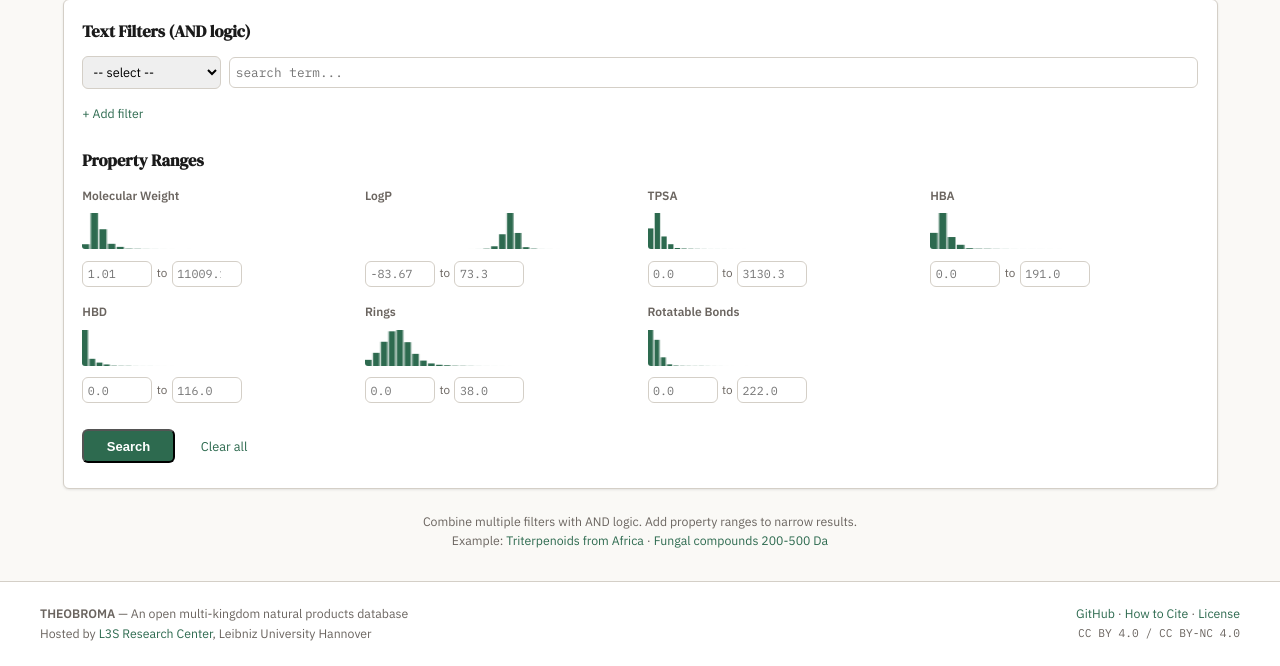
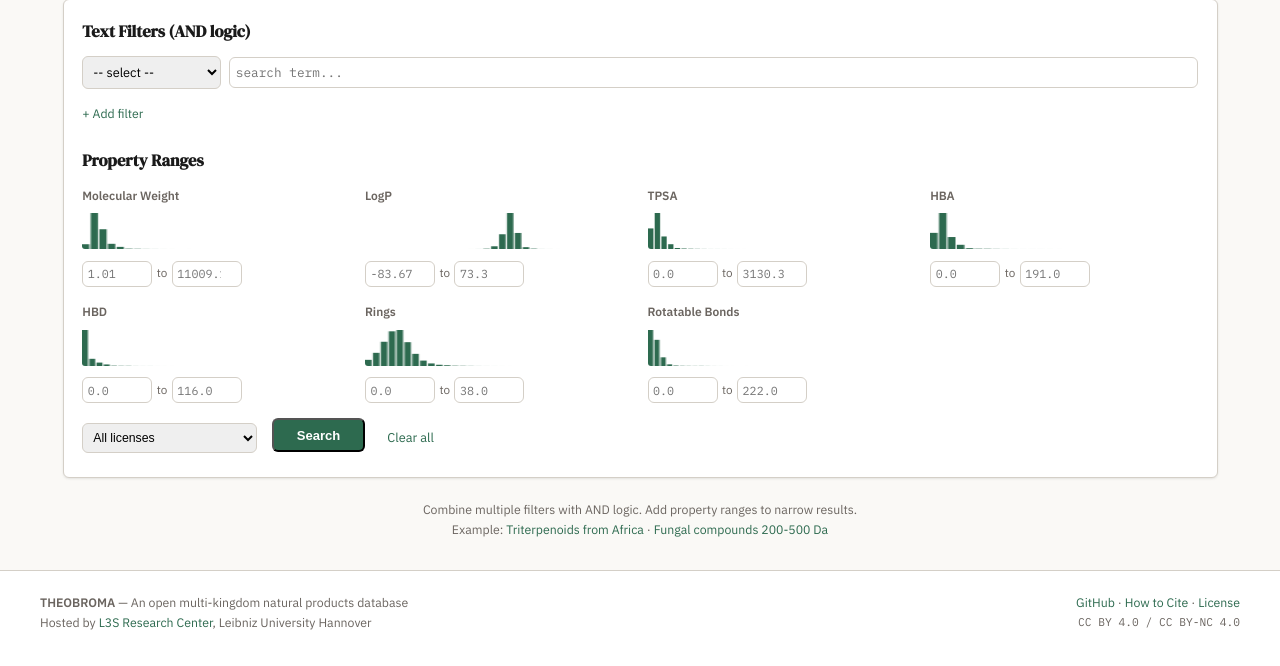
Before and after one commit to ThorKlm/theobroma, a Flask app: page /advanced in a window 1280 px wide. Shown: the part 169-835 px from the top of the page. After the commit the page ends 799 px from the top, so only its background shows below. Run offline with Flask 3, Linux system fonts and the light colour scheme; some libraries are stand-ins or nearby versions.

Commit message:
v16: license-aware search filter (commercial/academic/all) across search, browse, similarity, advanced

```diff
--- a/app.py
+++ b/app.py
@@ -280,6 +280,11 @@ def browse():
             clauses.append("(region IS NULL OR region='' OR region='global')")
         else:
             clauses.append("region=%s"); params += (region,)
+    license_filter = request.args.get("license", "all")
+    if license_filter == "commercial":
+        clauses.append("license_tier IN ('CC BY 4.0', 'CC0')")
+    elif license_filter == "academic":
+        clauses.append("license_tier IN ('CC BY 4.0', 'CC0', 'CC BY-NC 4.0')")
     if named:
         clauses.append("name IS NOT NULL AND name != ''")
     if chem_class:
@@ -575,6 +580,11 @@ def export_results():
         clauses.append("region=%s"); params += (region,)
     elif region == "unresolved":
         clauses.append("(region IS NULL OR region='' OR region='global')")
+    license_filter = request.args.get("license", "all")
+    if license_filter == "commercial":
+        clauses.append("license_tier IN ('CC BY 4.0', 'CC0')")
+    elif license_filter == "academic":
+        clauses.append("license_tier IN ('CC BY 4.0', 'CC0', 'CC BY-NC 4.0')")
     if named:
         clauses.append("name IS NOT NULL AND name != ''")
     where = "WHERE "+" AND ".join(clauses) if clauses else ""
@@ -643,6 +653,12 @@ def similarity():
     region_filter = request.args.get("region", "")
     if region_filter and results:
         results = [r for r in results if r.get("region") == region_filter]
+    # Apply license filter
+    license_filter = request.args.get("license", "all")
+    if license_filter == "commercial" and results:
+        results = [r for r in results if r.get("license_tier") in ("CC BY 4.0", "CC0")]
+    elif license_filter == "academic" and results:
+        results = [r for r in results if r.get("license_tier") in ("CC BY 4.0", "CC0", "CC BY-NC 4.0")]
     # Apply post-filters
     region_filter = request.args.get("region", "")
     kingdom_filter = request.args.get("kingdom", "")
@@ -892,6 +908,12 @@ def advanced_search():
             else:
                 clauses.append(sql)
                 params.append(f"%{value}%" if field != "kingdom" else f"%{value}%")
+    # License filter
+    license_filter = request.args.get("license", "all")
+    if license_filter == "commercial":
+        clauses.append("license_tier IN ('CC BY 4.0', 'CC0')")
+    elif license_filter == "academic":
+        clauses.append("license_tier IN ('CC BY 4.0', 'CC0', 'CC BY-NC 4.0')")
     # Property range filters
     for prop in ["mw", "logp", "tpsa", "hba", "hbd", "n_rings", "rotatable_bonds"]:
         lo = request.args.get(f"{prop}_min", "")
--- a/templates/advanced.html
+++ b/templates/advanced.html
@@ -97,8 +97,15 @@
             </div>
         {% endfor %}
         </div>
-        <button type="submit" class="btn" style="margin-top:1rem;">Search</button>
-        <a href="/advanced" style="margin-left:1rem;font-size:0.85rem;">Clear all</a>
+        <div style="display:flex;align-items:center;gap:1rem;margin-top:1rem;">
+            <select name="license" style="font-size:0.82rem;padding:0.4rem;border:1px solid var(--border);border-radius:var(--radius);">
+                <option value="all"{{ ' selected' if request.args.get('license','all') == 'all' }}>All licenses</option>
+                <option value="commercial"{{ ' selected' if request.args.get('license') == 'commercial' }}>Commercial use allowed</option>
+                <option value="academic"{{ ' selected' if request.args.get('license') == 'academic' }}>Non-commercial research</option>
+            </select>
+            <button type="submit" class="btn">Search</button>
+            <a href="/advanced" style="font-size:0.85rem;">Clear all</a>
+        </div>
     </form>
 </div>
 
--- a/templates/search.html
+++ b/templates/search.html
@@ -361,6 +361,11 @@ document.addEventListener('click', function(e) {
         <div id="extra-filters"></div>
         <div class="search-actions">
             <a href="#" id="add-filter-btn" onclick="addFilter();return false;" class="add-filter-link">+ Add filter</a>
+            <select name="license" style="font-size:0.82rem;padding:0.4rem;border:1px solid var(--border);border-radius:var(--radius);">
+                <option value="all"{{ ' selected' if request.args.get('license','all') == 'all' }}>All licenses</option>
+                <option value="commercial"{{ ' selected' if request.args.get('license') == 'commercial' }}>Commercial use allowed</option>
+                <option value="academic"{{ ' selected' if request.args.get('license') == 'academic' }}>Non-commercial research</option>
+            </select>
             <button type="submit">Search</button>
         </div>
     </form>
--- a/templates/similarity.html
+++ b/templates/similarity.html
@@ -36,6 +36,11 @@
                 {% endfor %}
             </select>
             <input type="text" name="class_filter" value="{{ class_filter }}" placeholder="Chemical class filter..." style="flex:1;">
+            <select name="license" style="font-size:0.82rem;padding:0.4rem;border:1px solid var(--border);border-radius:var(--radius);">
+                <option value="all">All licenses</option>
+                <option value="commercial"{{ ' selected' if request.args.get('license') == 'commercial' }}>Commercial use</option>
+                <option value="academic"{{ ' selected' if request.args.get('license') == 'academic' }}>Non-commercial</option>
+            </select>
             <button type="submit">Search</button>
         </div>
     </form>
```
Also changed, not shown: 1 other file.
